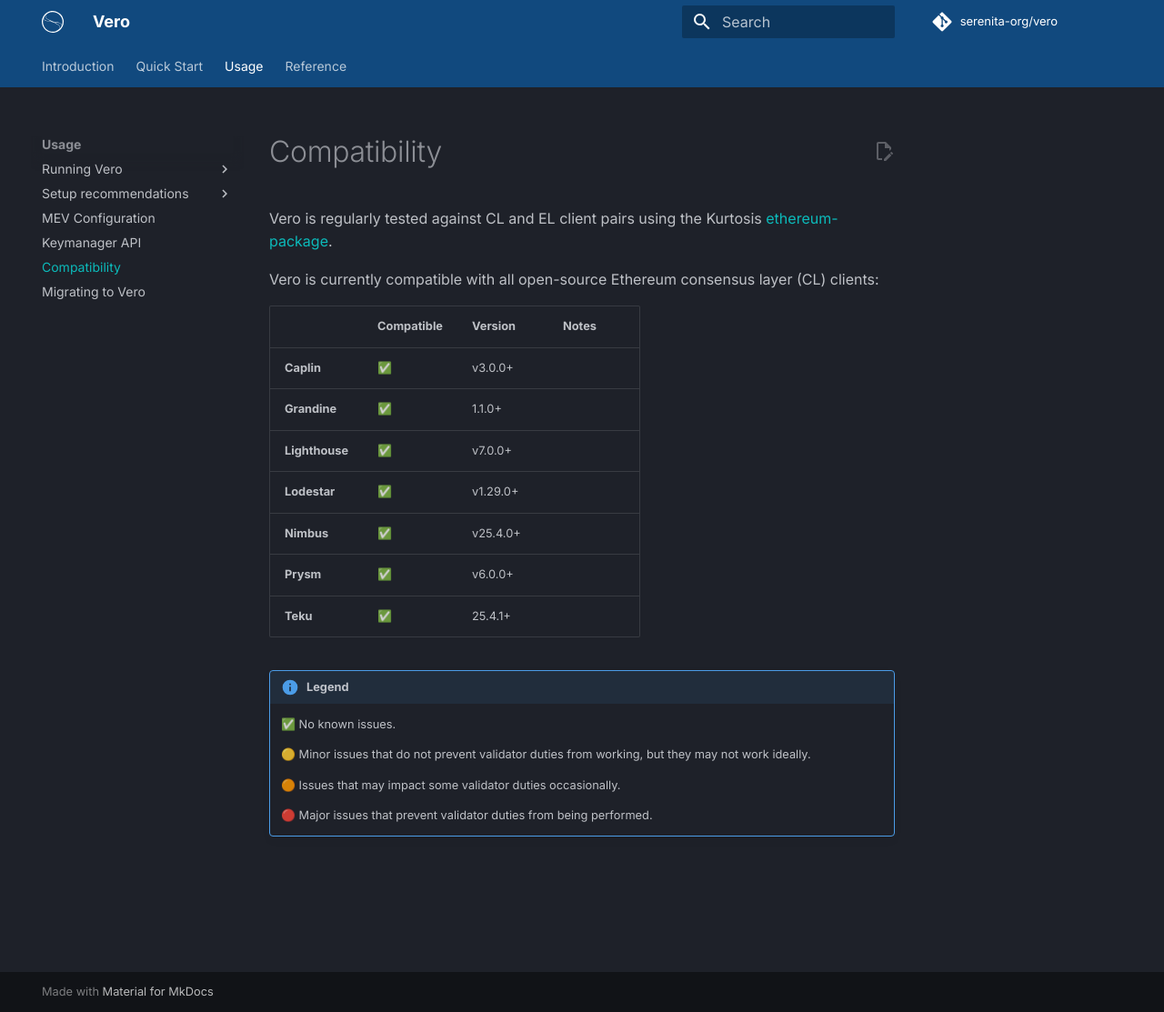
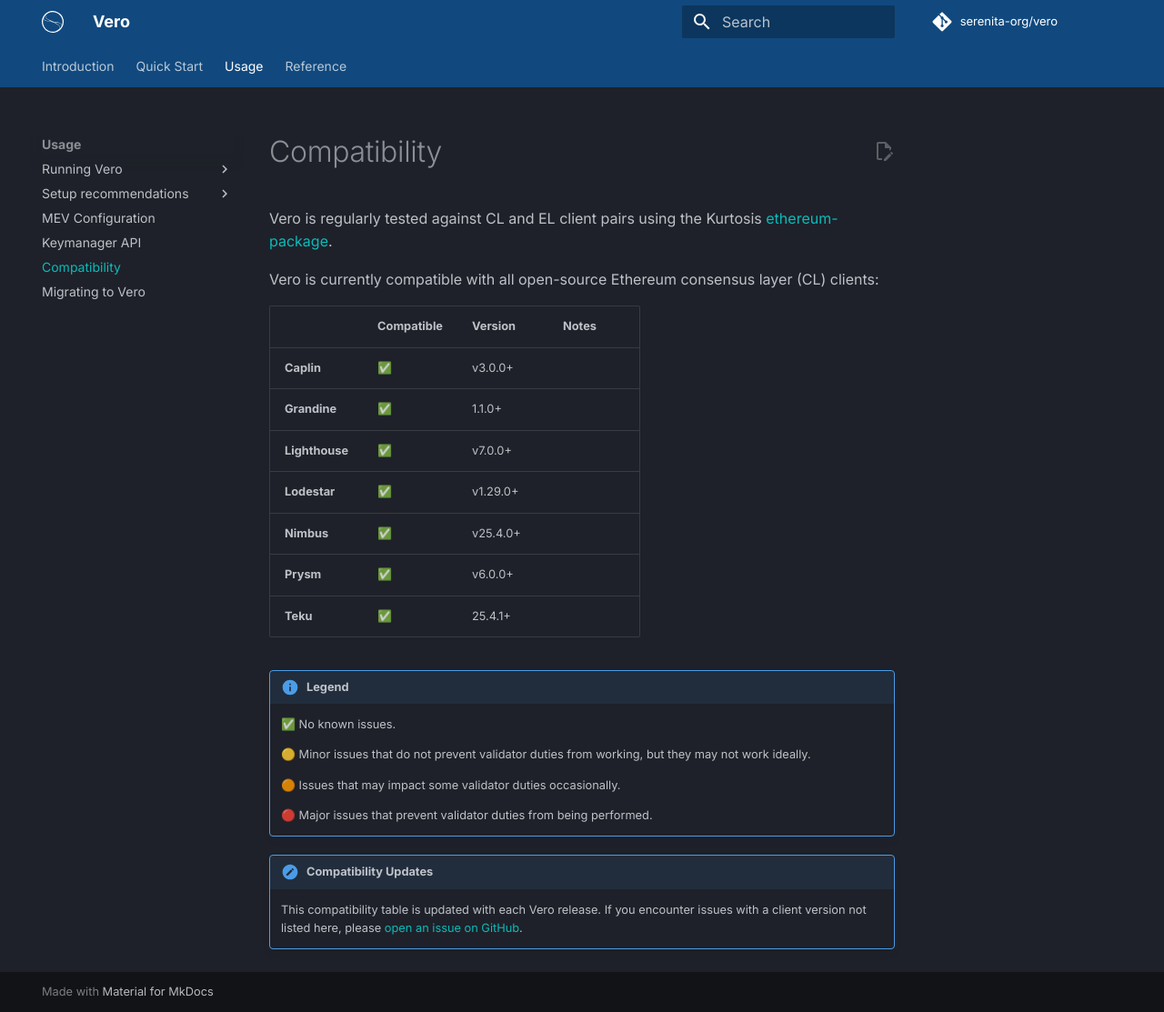
Before and after one commit to serenita-org/vero, an MkDocs documentation site: the page built from docs/docs/usage/compatibility.md, in a window 1280 px wide and 1113 px high. Shown: the whole window at 91% size. Built offline with MkDocs 1.6.1 and Material for MkDocs 9.7.7, drawn with Linux system fonts in a browser that asks for light colours; plug-ins that fetch from the network failed and are left out; comment, search, counter and statistics services are not loaded.

Commit message:
docs: add compatibility update guidance
- Add note explaining when compatibility table is updated
- Add link to GitHub issues for reporting problems
- Help users understand the update process

```diff
--- a/docs/docs/usage/compatibility.md
+++ b/docs/docs/usage/compatibility.md
@@ -23,3 +23,9 @@
     🟠 Issues that may impact some validator duties occasionally.
 
     🔴 Major issues that prevent validator duties from being performed.
+
+!!! note "Compatibility Updates"
+
+    This compatibility table is updated with each Vero release.
+    If you encounter issues with a client version not listed here,
+    please [open an issue on GitHub](https://github.com/serenita-org/vero/issues){:target="_blank"}.
```
